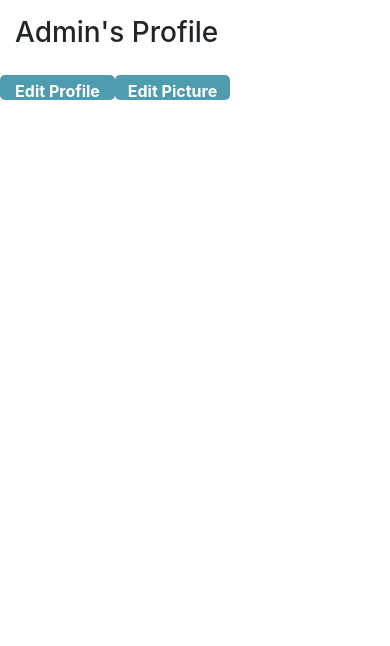
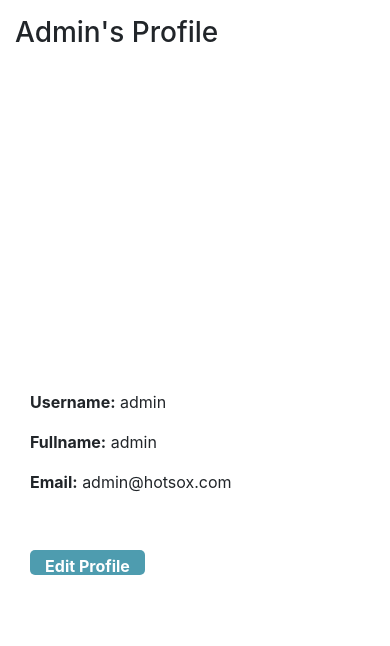
Before and after one commit to peerhoffmanncode/HotSox, a Django app: page /user/profile/details in a window 390 px wide. Shown: the part 56-702 px from the top of the page. Run offline with Django 4.2, Linux system fonts and the light colour scheme; a user stored in the database is signed in; data comes from the database, SQL or seed files in the repository; some libraries are stand-ins or nearby versions.

Commit message:
Add crispy forms.Style user details page. Add photo to user details.

```diff
--- a/app_users/templates/users/profile_details.html
+++ b/app_users/templates/users/profile_details.html
@@ -5,17 +5,46 @@
             <h3>{{user.username.title}}'s Profile</h3>
         </div>
     </div>
+    <div class="container">
     <div class="row">
         <div class="col-md-8 mt-3 offset-md-2">
-            <!-- backend to provide a nice json for relevant profile details ;) -->
-            {% for k,v in user_details %}
-                {{ k }}: {{ v }}
+
+
+
+    <div class="circle-container">
+        {% if user.profile_picture.all.0 %}
+        <div class="circle-img">
+            <a href="{% url 'app_users:user-profile-picture' %}">
+                <img src="{{ user.profile_picture.all.0.profile_picture.url }}" alt="">
+            </a>
+        </div>
+        {% else %}
+        <a href="{% url 'app_users:user-profile-picture' %}" class="btn">Add Picture</a>
+        {% endif %}
+    </div>
+</div>
+    </div>
+    <div class="row">
+        <div class="col-md-8 mt-3 offset-md-2">
+            {% for k,v in user.to_json.items %}
+            {% if v %}
+                <p><strong>{{ k.title }}:</strong> {{ v }}</p>
+            {% endif %}
             {% endfor %}
         </div>
-        <a href="{% url 'app_users:user-profile-update' %}" class="btn">Edit Profile</a>
-        <a href="{% url 'app_users:user-profile-picture' %}" class="btn">Edit Picture</a>
     </div>
+        <br>
+
+
+        <div class="row">
+            <div class="col-md-8 mt-3 offset-md-4">
+                    <a href="{% url 'app_users:user-profile-update' %}" class="btn">Edit Profile</a>
+            </div>
+        </div>
 </div>
+<br>
+<br>
+<br>
 {% endblock %}
 
 
--- a/app_users/templates/users/signup.html
+++ b/app_users/templates/users/signup.html
@@ -1,4 +1,6 @@
 {% extends "base.html" %}
+{% load crispy_forms_tags %}
+
 {% block content %}
 <div class="container">
     <div class="row">
@@ -10,7 +12,7 @@
         <div class="col-md-8 mt-3 offset-md-2">
             <form method="post" action="">
                 {% csrf_token %}
-                {{ form.as_p }}
+                {{ form_user_profile|crispy }}
                 <button class="btn btn-signup right" type="submit">Sign Up</button>
             </form>
         </div>
--- a/static/css/style.css
+++ b/static/css/style.css
@@ -11,3 +11,46 @@
     font-weight: bold;
     line-height: 10px;
 }
+
+/* .info-container {
+    border: solid;
+    border-width: 1px;
+    border-color: black;
+} */
+
+.card {
+    position: relative;
+    display: flex;
+    align-items: center;
+    justify-content: center;
+}
+
+.card-btn {
+    align-items: center;
+}
+
+.btn-container {
+    display: flex;
+    justify-content: space-between;
+    align-items: center;
+}
+
+.circle-container {
+    width: 300px;
+    height: 300px;
+    padding: 30px;
+    /* border-style: solid; */
+    border-color: #ccc;
+    border-width: 1px;
+    /* border-radius: 50%; */
+    margin: 0 auto;
+}
+
+.circle-img {
+    /* background: url(https://res.cloudinary.com/ddvfqbtpr/image/upload/v1673640500/oud1slcn7fczdlwezvbj.png) no-repeat center center; */
+    width: 200px;
+    height: 200px;
+    border-radius: 50%;
+    overflow: hidden;
+    /* justify-content: center; */
+}
--- a/static/deleteme.txt
+++ /dev/null
@@ -1 +0,0 @@
-Once a real file has been added to this folder, this file can be safely deleted :)
```
Also changed, not shown: app_users/templates/users/profile_picture.html (+10 -8 lines), app_users/templates/users/profile_update.html (+4 -5 lines), templates/account/login.html (+5 -2 lines).
